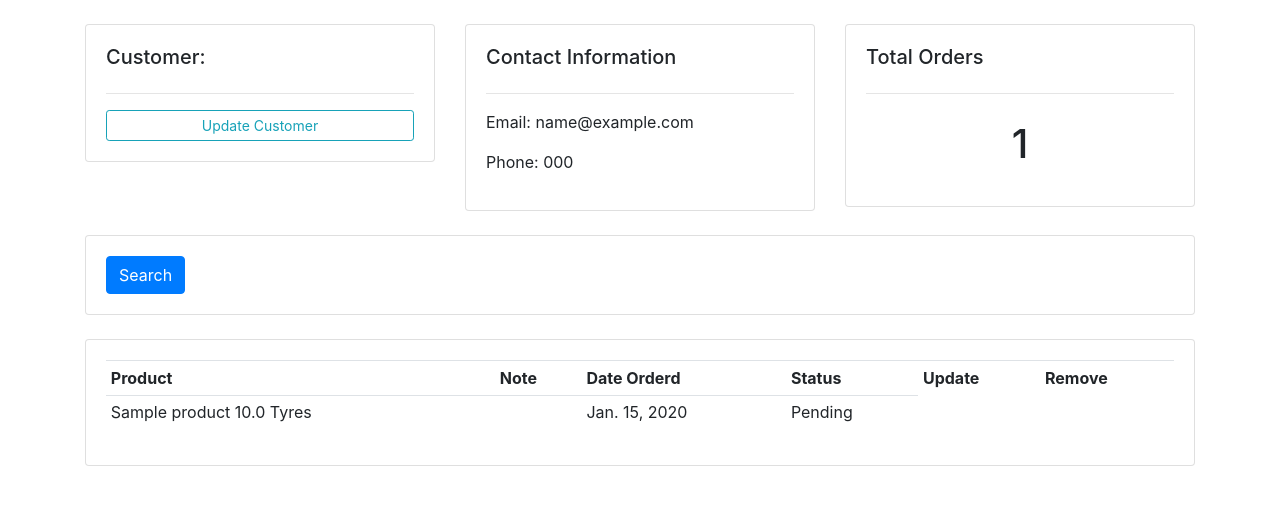
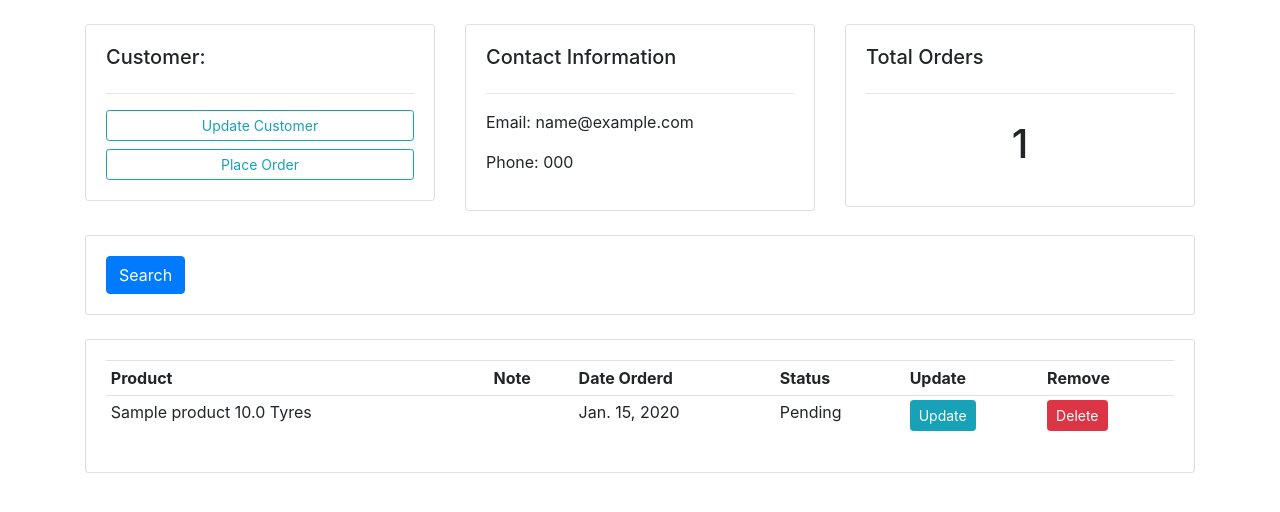
Before and after one commit to adetyaz/Oga-Mech-CRM-Prototype, a Django app: page /customer/1/ in a window 1280 px wide. Shown: the part 56-568 px from the top of the page. Run offline with Django 3.2, Linux system fonts and the light colour scheme; tables that the repository leaves empty hold one stand-in row (values such as "Sample post"); some libraries are stand-ins or nearby versions.

Commit message:
initial commit

```diff
--- a/crm/templates/customer.html
+++ b/crm/templates/customer.html
@@ -10,8 +10,7 @@
 			<h5>Customer:</h5>
 			<hr>
 			<a class="btn btn-outline-info  btn-sm btn-block" href="">Update Customer</a>
-{#			<a class="btn btn-outline-info  btn-sm btn-block" href="{% url 'create_order' customer.id %}">Place Order</a>#}
-
+			<a class="btn btn-outline-info  btn-sm btn-block" href="{% url 'create_order' customer.id %}">Place Order</a>
 		</div>
 	</div>
 
@@ -71,12 +70,10 @@
 					<td>{{order.note}}</td>
 					<td>{{order.date_created}}</td>
 					<td>{{order.status}}</td>
-{#					<td><a class="btn btn-sm btn-info" href="{% url 'update_order' order.id %}">Update</a></td>#}
-
-{#					<td><a class="btn btn-sm btn-danger" href="{% url 'delete_order' order.id %}">Delete</a></td>#}
+					<td><a class="btn btn-sm btn-info" href="{% url 'update_order' order.id %}">Update</a></td>
+					<td><a class="btn btn-sm btn-danger" href="{% url 'delete_order' order.id %}">Delete</a></td>
 				</tr>
 				{% endfor %}
-
 			</table>
 		</div>
 	</div>
--- a/crm/templates/dashboard.html
+++ b/crm/templates/dashboard.html
@@ -57,7 +57,5 @@
 			</table>
 		</div>
 	</div>
-
 </div>
-
 {% endblock %}
--- a/crm/templates/delete.html
+++ b/crm/templates/delete.html
@@ -8,7 +8,7 @@
 			<p>Are you sure you want to delete "{{item}}"?</p>
 			<form action="{% url 'delete_order' item.id  %}" method="POST">
 				{% csrf_token %}
-				<a class="btn btn-warning" href="{% url 'home' %}">Cancel</a>
+				<a class="btn btn-warning" href="{% url 'dashboard' %}">Cancel</a>
 				<input class="btn btn-danger" type="submit" name="Confirm">
 			</form>
 		</div>
--- a/crm/urls.py
+++ b/crm/urls.py
@@ -3,8 +3,9 @@ from .views import *
 
 urlpatterns = [
     path('', dashboard, name='dashboard'),
+    path('products', products, name='products'),
     path('customer/<int:pk>/', customer, name='customer'),
-    path('create_order/', createOrder, name='create_order'),
+    path('create_order/<int:pk>/', createOrder, name='create_order'),
     path('update_order/<int:pk>/', updateOrder, name='update_order'),
     path('delete_order/<int:pk>/', deleteOrder, name='delete_order'),
 ]
--- a/crm/views.py
+++ b/crm/views.py
@@ -1,9 +1,10 @@
 from django.shortcuts import render, redirect
 from .models import *
+from django.forms import inlineformset_factory
 from .forms import OrderForm
 
+
 def dashboard(request):
-
     customers = Customer.objects.all()
     orders = Order.objects.all()
 
@@ -22,6 +23,14 @@ def dashboard(request):
     return render(request, 'dashboard.html', context)
 
 
+def products(request):
+    products = Product.objects.all()
+    context = {
+        'products': products
+    }
+    return render(request, 'products.html', context)
+
+
 def customer(request, pk):
     customer = Customer.objects.get(id=pk)
     orders = customer.order_set.all()
@@ -30,18 +39,21 @@ def customer(request, pk):
         'customer': customer,
         'orders': orders,
         'order_count': order_count
-      }
+    }
     return render(request, 'customer.html', context)
 
 
-def createOrder(request):
-    form = OrderForm()
+def createOrder(request, pk):
+    OrderFormSet = inlineformset_factory(Customer, Order, fields=('product', 'status'), extra=10)
+    customer = Customer.objects.get(id=pk)
+    formset = OrderFormSet(queryset=Order.objects.none(), instance=customer)
+    # form = OrderForm(initial={'customer': customer})
     if request.method == 'POST':
-        form = OrderForm(request.POST)
-        if form.is_valid():
-            form.save()
+        formset = OrderFormSet(request.POST, instance=customer)
+        if formset.is_valid():
+            formset.save()
             return redirect('/')
-    return render(request, 'order_form.html', {'form': form})
+    return render(request, 'order_form.html', {'formset': formset})
 
 
 def updateOrder(request, pk):
@@ -56,6 +68,12 @@ def updateOrder(request, pk):
     return render(request, 'order_form.html', {'form': form})
 
 
-
 def deleteOrder(request, pk):
-    return render(request, 'delete.html', )
+    order = Order.objects.get(id=pk)
+    if request.method == 'POST':
+        order.delete()
+        return redirect('/')
+    context = {
+        'item': order
+    }
+    return render(request, 'delete.html', context)
```
Also changed, not shown: crm/templates/order_form.html (+3 -4 lines).
